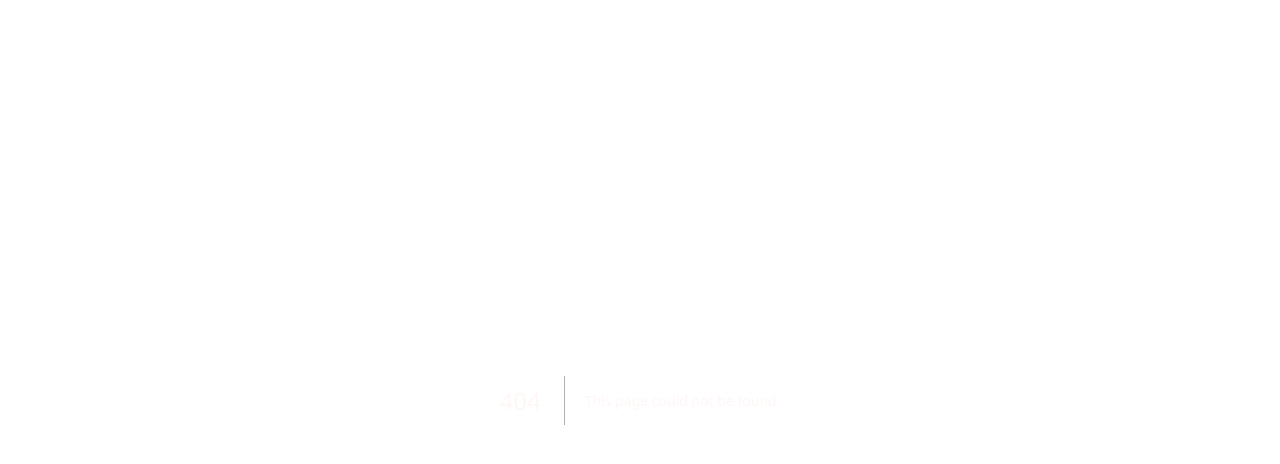
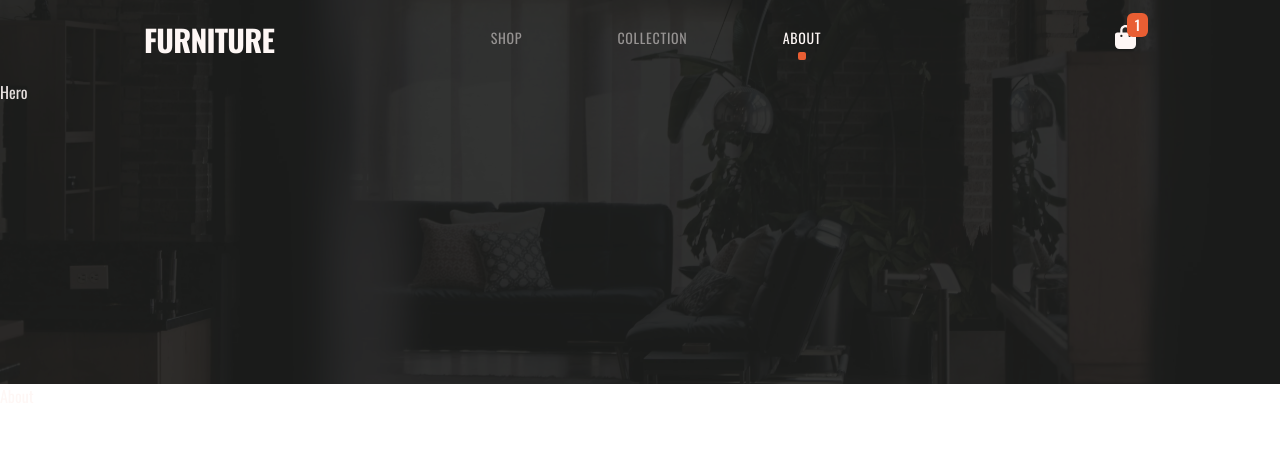
Before and after one commit to AfopeM/Furniture, a Next.js app: page /about in a window 1280 px wide. Before the commit this address had no page. Shown: the top 464 px of the page. Built offline with nearby package versions, Linux system fonts and the light colour scheme; a web font is replaced by a local one.

Commit message:
feat: Completed Nav funtionality feat: Added Shop, collection and About pages

```diff
--- a/package.json
+++ b/package.json
@@ -13,6 +13,7 @@
     "@fortawesome/free-regular-svg-icons": "^6.4.0",
     "@fortawesome/free-solid-svg-icons": "^6.4.0",
     "@fortawesome/react-fontawesome": "^0.2.0",
+    "@mantine/hooks": "^6.0.17",
     "@types/node": "20.4.5",
     "@types/react": "18.2.17",
     "@types/react-dom": "18.2.7",
--- /dev/null
+++ b/src/app/about/page.tsx
@@ -0,0 +1,9 @@
+import { Hero } from "@/components";
+export default function About() {
+  return (
+    <>
+      <Hero></Hero>
+      About
+    </>
+  );
+}
--- /dev/null
+++ b/src/app/collection/page.tsx
@@ -0,0 +1,10 @@
+import { Hero } from "@/components";
+
+export default function Collection() {
+  return (
+    <>
+      <Hero />
+      Collection
+    </>
+  );
+}
--- a/src/app/globals.css
+++ b/src/app/globals.css
@@ -7,6 +7,10 @@
     @apply duration-300 ease-in-out;
   }
 
+  .brand-duration-500 {
+    @apply duration-500 ease-in-out;
+  }
+
   .brand-px {
     @apply px-8 md:px-16 lg:px-24 xl:px-36;
   }
--- a/src/app/layout.tsx
+++ b/src/app/layout.tsx
@@ -18,7 +18,7 @@ export const metadata: Metadata = {
 export default function RootLayout({ children }: { children: React.ReactNode }) {
   return (
     <html lang="en">
-      <body className={`${oswald.variable} ${fira.variable}bg-brand-light
+      <body suppressHydrationWarning={true} className={`${oswald.variable} ${fira.variable}bg-brand-light
       font-oswald text-brand-light min-h-screen`}>
         {children}</body>
     </html>
--- /dev/null
+++ b/src/app/shop/page.tsx
@@ -0,0 +1,10 @@
+import { Hero } from "@/components";
+
+export default function Shop() {
+  return (
+    <>
+      <Hero></Hero>
+      Shop
+    </>
+  );
+}
--- a/src/components/Hero.tsx
+++ b/src/components/Hero.tsx
@@ -10,7 +10,7 @@ export default function Hero() {
         alt="hero"
         sizes="80vw"
         src="/hero.webp"
-        className="object-cover opacity-25"
+        className="object-cover opacity-10"
       />
       <Nav />
       Hero
--- a/src/components/Nav.tsx
+++ b/src/components/Nav.tsx
@@ -1,5 +1,8 @@
 "use client";
 import Link from "next/link";
+import { usePathname } from "next/navigation";
+import { useMediaQuery } from "@mantine/hooks";
+import { useState, useEffect, SetStateAction } from "react";
 import { FontAwesomeIcon } from "@fortawesome/react-fontawesome";
 import {
   faBagShopping,
@@ -8,11 +11,25 @@ import {
 } from "@fortawesome/free-solid-svg-icons";
 
 export default function Nav() {
+  const currentPage = usePathname();
+  const [openMenu, setOpenMenu] = useState(false);
+  const mediaQuery = useMediaQuery("(min-width:768px)");
+
   const routes = [
     { name: "shop", path: "/shop" },
     { name: "collection", path: "/collection" },
     { name: "about", path: "/about" },
   ];
+
+  function handleOpenMenu(value: SetStateAction<boolean>) {
+    setOpenMenu(value);
+  }
+
+  useEffect(() => {
+    if (mediaQuery) {
+      setOpenMenu(false);
+    }
+  }, [mediaQuery]);
 
   return (
     <nav
@@ -45,20 +62,94 @@ export default function Nav() {
       >
         Furniture{" "}
         <span
-          className={`brand-duration-300 inline-block h-2 w-2 rounded-sm
+          className={`${
+            currentPage === "/" ? " opacity-100" : "opacity-0"
+          } brand-duration-300 inline-block h-2 w-2 rounded-sm
           bg-brand-base group-hover:opacity-100`}
         />
       </Link>
 
       {/* MOBILE MENU BUTTON */}
       <button
+        onClick={() => handleOpenMenu(true)}
         className="brand-duration-500 relative col-start-3 justify-self-end
         hover:scale-110 md:hidden"
       >
         <FontAwesomeIcon icon={faBarsStaggered} className="text-2xl" />
       </button>
 
-      {/* LABTOP MENU */}
+      {/* MOBILE MENU CONTENT */}
+      <aside
+        className={`${
+          openMenu ? "translate-x-0" : "translate-x-full"
+        } brand-duration-500 fixed left-0 top-0 flex h-screen w-full
+        flex-col items-center gap-24 bg-brand-dark bg-opacity-80 p-8
+        backdrop-blur-md md:translate-x-full`}
+      >
+        {/* CLOSE BTN */}
+        <button
+          onClick={() => handleOpenMenu(false)}
+          className="brand-duration-300 group flex h-6 w-6 items-center
+          justify-center self-end text-end hover:scale-110"
+        >
+          <FontAwesomeIcon
+            icon={faXmark}
+            className="brand-ease text-2xl group-hover:text-brand-red"
+          />
+        </button>
+
+        {/* LOGO */}
+        <Link
+          href="/"
+          onClick={() => setOpenMenu(false)}
+          className={`${
+            currentPage === "/"
+              ? "text-brand-light"
+              : "text-brand-light text-opacity-50"
+          } brand-duration-500 group mt-20 text-3xl font-bold tracking-tight
+          hover:text-brand-light`}
+        >
+          Furniture{" "}
+          <span
+            className={`${
+              currentPage === "/" ? "opacity-100" : "opacity-0"
+            } brand-duration-500 inline-block h-2 w-2 rounded-sm
+          bg-brand-base group-hover:opacity-100`}
+          />
+        </Link>
+
+        {/* MENU */}
+        <ul
+          className="flex h-64 flex-col items-center justify-between
+          text-lg"
+        >
+          {routes.map((route) => {
+            return (
+              <li key={route.name} className="group relative pb-1">
+                <Link
+                  href={route.path}
+                  onClick={() => handleOpenMenu(true)}
+                  className={`${
+                    currentPage === route.path
+                      ? "text-brand-light"
+                      : "text-brand-light text-opacity-50"
+                  } brand-duration-500 tracking-wider hover:text-brand-light`}
+                >
+                  {route.name}
+                </Link>
+                <span
+                  className={`${
+                    currentPage === route.path ? "opacity-100" : "opacity-0"
+                  } brand-duration-500 absolute -bottom-2 left-1/2 block h-2 w-2
+                   -translate-x-1/2 rounded-sm bg-brand-base group-hover:opacity-100`}
+                />
+              </li>
+            );
+          })}
+        </ul>
+      </aside>
+
+      {/* DESKTOP MENU */}
       <ul
         className="relative row-start-1 hidden w-full
         justify-between text-sm md:col-start-2 md:ml-4 md:flex"
@@ -68,12 +159,18 @@ export default function Nav() {
             <li key={route.name} className="group relative pb-1">
               <Link
                 href={route.path}
-                className={`brand-duration-300 tracking-wider hover:text-brand-light`}
+                className={`${
+                  currentPage === route.path
+                    ? "text-brand-light"
+                    : "text-brand-light text-opacity-50"
+                } brand-duration-500 tracking-wider hover:text-brand-light`}
               >
                 {route.name}
               </Link>
               <span
-                className={`brand-duration-300 absolute -bottom-2 left-1/2 h-2 w-2
+                className={`${
+                  currentPage === route.path ? "opacity-100" : "opacity-0"
+                } brand-duration-500 absolute -bottom-2 left-1/2 h-2 w-2
                 -translate-x-1/2 rounded-sm bg-brand-base
                 group-hover:opacity-100`}
               />
--- a/tailwind.config.js
+++ b/tailwind.config.js
@@ -20,7 +20,7 @@ module.exports = {
           border: "rgb(215,146,124)",
           lightgray: "rgb(211,210,211)",
           gray: "rgb(129,128,128)",
-          dark: "rgb(47,19,10)",
+          dark: "rgb(30,31,30)",
         },
       },
     },
```
Also changed, not shown: 1 other file (tests, documents, lock files or other folders).
